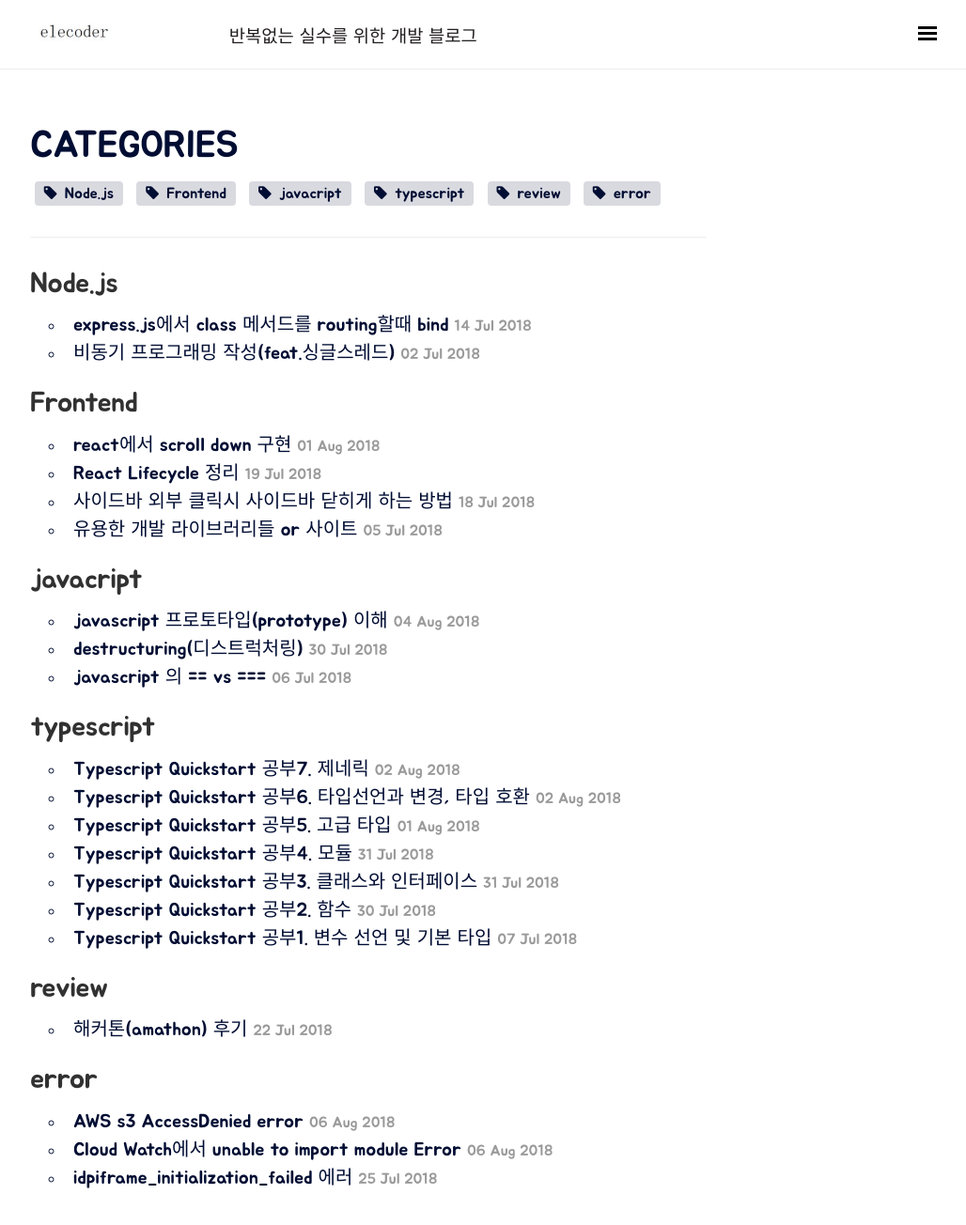
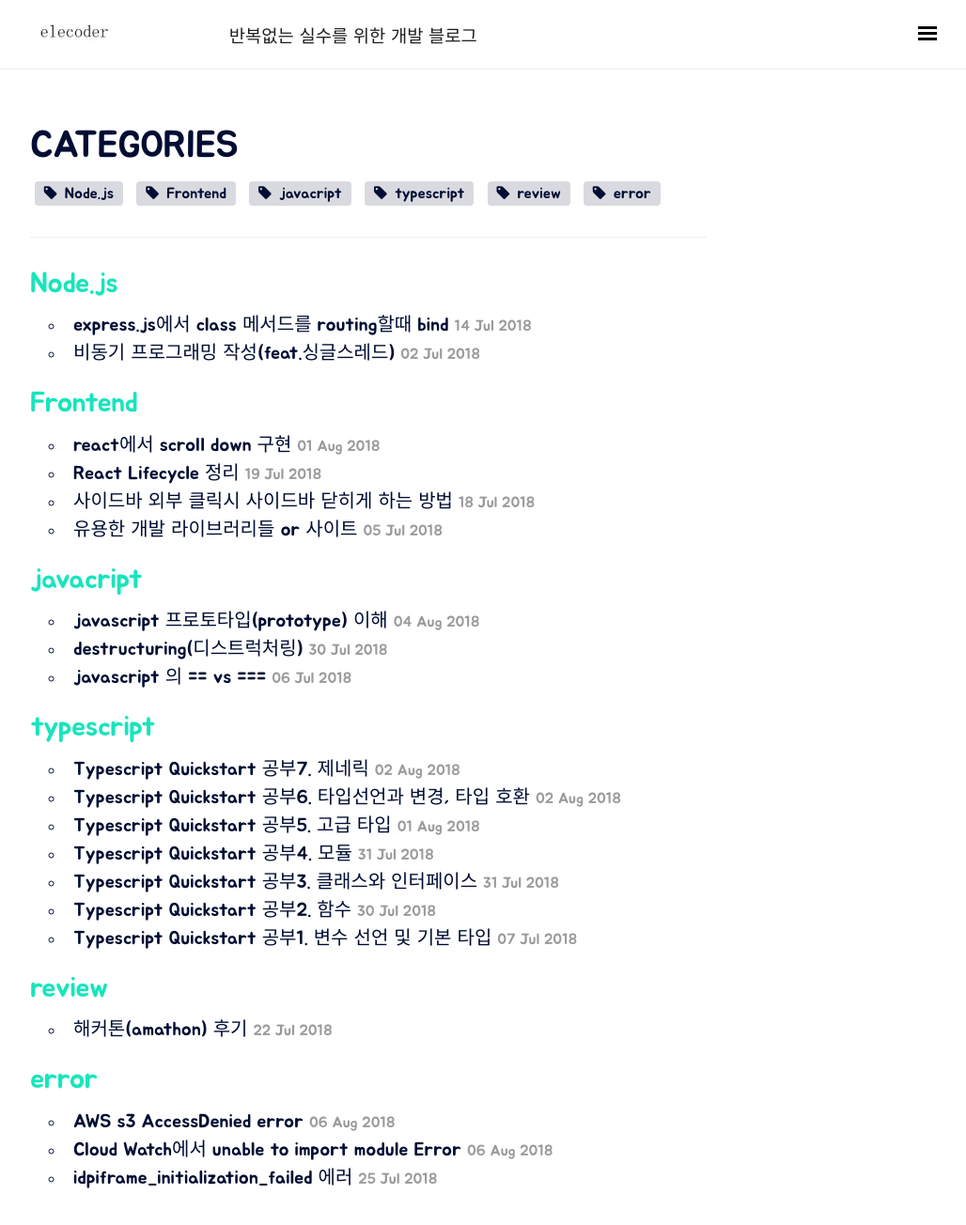
Before and after one commit to wooooooak/wooooooak.github.io, a Jekyll site: the page built from blog/categories.html, in a window 1280 px wide and 1349 px high. Shown: the top 1304 px of the window at 94% size, without its empty margins (248-1276 px from the left). Built offline with Jekyll 4.4.1, drawn with Linux system fonts in a browser that asks for light colours; nearby versions of some CDN libraries; some web fonts are replaced; comment, search, counter and statistics services are not loaded.

Commit message:
update readme

```diff
--- a/_config.yml
+++ b/_config.yml
@@ -45,8 +45,8 @@ nav:
     - { Tags: '/blog/tags/' }
   About:
     - '/about/'
-  Github Project:
-    - 'http://wooooooak.github.io/'
+  # Github Project:
+  #   - 'http://wooooooak.github.io/'
 
 # Where are tags and categories displayed
 tag_page: '/blog/tags/'
--- a/_scss/component/_post.scss
+++ b/_scss/component/_post.scss
@@ -20,7 +20,8 @@
   }
 
   .post-title {
-    color: $post-title;
+    // color: $post-title;
+    color: $mint;
     margin-top: 0;
   }
 
--- a/_scss/component/_sidebar.scss
+++ b/_scss/component/_sidebar.scss
@@ -23,7 +23,7 @@
   overflow-y: auto;
   font-family: "PT Sans", Helvetica, Arial, sans-serif;
   font-size: .875rem; /* 15px */
-  color: #566270;
+  color: rgb(168, 255, 238);
   @include transition(all .3s ease-in-out);
 
   @if $reverse-layout {
--- a/_scss/component/_tag.scss
+++ b/_scss/component/_tag.scss
@@ -36,6 +36,9 @@
     }
   }
   .tags-expo-section {
+    h2 {
+      color: $mint;
+    }
     ul {
       list-style-type: circle;
       list-style-position: inside;
```
Also changed, not shown: README.md.
